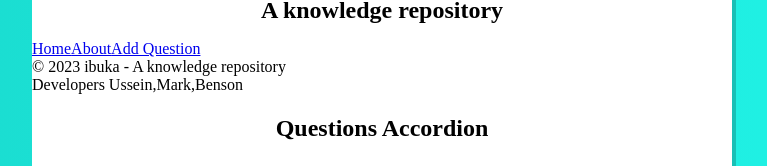
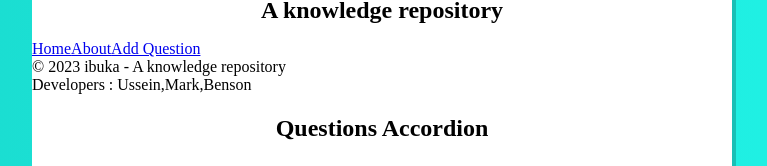
Before and after one commit to ussenuk/ibuka_project, a React (Create React App) app: page / in a window 1280 px wide. Shown: the part 413-579 px from the top of the page, without its empty margins (258-1025 px from the left). Built offline with nearby package versions, Linux system fonts and the light colour scheme; data requests are answered from the project's data file.

Commit message:
Footer component

```diff
--- a/src/components/Footer.js
+++ b/src/components/Footer.js
@@ -4,7 +4,7 @@ const Footer = () => {
   return (
    <div id = "footer">
       <p>&copy; 2023 ibuka - A knowledge repository </p>
-      <p><span>Developers</span> Ussein,Mark,Benson</p>
+      <p><span>Developers :</span> Ussein,Mark,Benson</p>
     </div>
   );
 };
```
